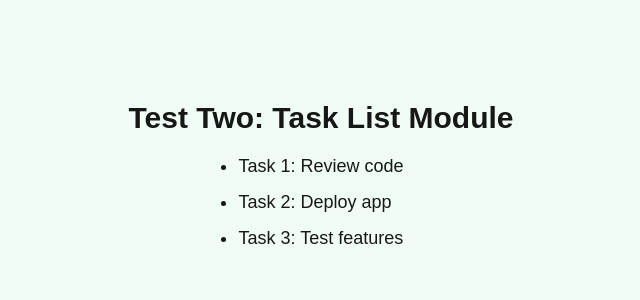
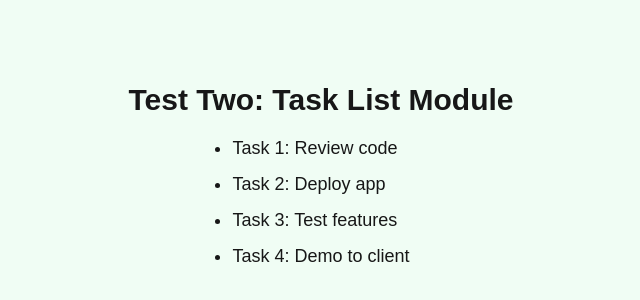
Before and after one commit to brijeshborad/git-worktree-demo, a Next.js app: page /test-two in a window 1280 px wide. Shown: the part 224-524 px from the top of the page, without its empty margins (319-959 px from the left). Built offline with nearby package versions, Linux system fonts and the light colour scheme.

Commit message:
Add extra task to test-two module

```diff
--- a/src/app/test-two/page.tsx
+++ b/src/app/test-two/page.tsx
@@ -1,7 +1,7 @@
 // src/app/test-two/page.tsx
 export default function TestTwo() {
-    const tasks = ['Task 1: Review code', 'Task 2: Deploy app', 'Task 3: Test features'];
-
+    // const tasks = ['Task 1: Review code', 'Task 2: Deploy app', 'Task 3: Test features'];
+    const tasks = ['Task 1: Review code', 'Task 2: Deploy app', 'Task 3: Test features', 'Task 4: Demo to client'];
     return (
         <div className="flex flex-col items-center justify-center min-h-screen bg-green-50">
             <h1 className="text-3xl font-bold mb-4">Test Two: Task List Module</h1>
```
